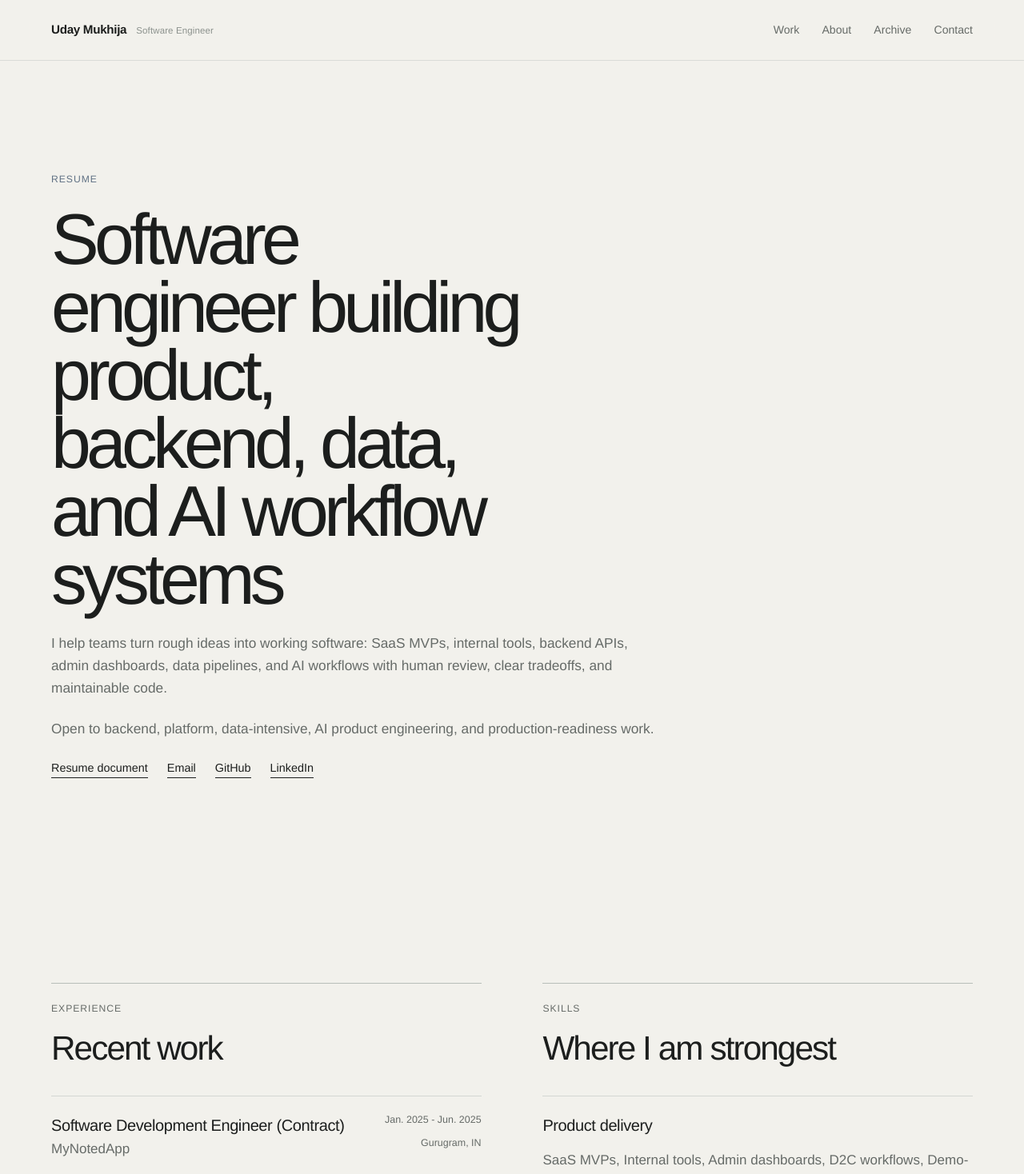
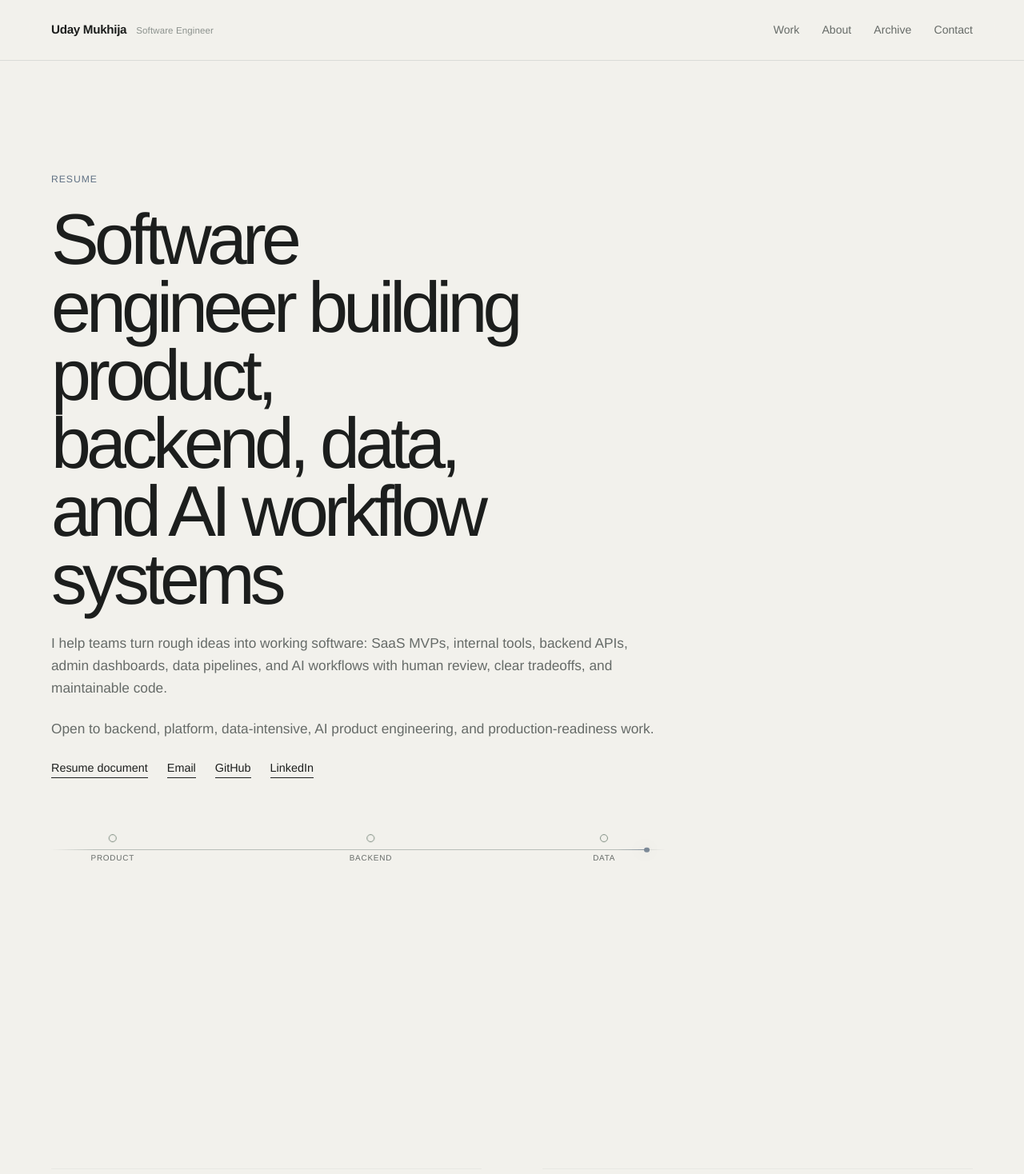
Before and after one commit to udaymukhija3/udaymukhija-portfolio, a Next.js app: page /resume in a window 1280 px wide. Shown: the top 1468 px of the page at 80% size. Built offline with nearby package versions, Linux system fonts and the light colour scheme; no server answers.

Commit message:
Carry motion through supporting routes

```diff
--- a/src/app/experience/page.tsx
+++ b/src/app/experience/page.tsx
@@ -34,8 +34,10 @@ export default function ExperiencePage() {
             note="The resume page has the fuller version."
           />
           <div className="experience-list">
+            <span className="experience-rail" aria-hidden="true" />
             {experienceItems.map((item) => (
               <article key={item.company} className="experience-row">
+                <span className="experience-node" aria-hidden="true"><i /></span>
                 <div className="experience-header">
                   <div>
                     <h3>{item.role}</h3>
--- a/src/app/globals.css
+++ b/src/app/globals.css
@@ -124,6 +124,10 @@ ol {
   padding-bottom: clamp(8rem, 12vw, 12rem);
 }
 
+.route-frame {
+  min-width: 0;
+}
+
 .skip-link {
   position: fixed;
   top: 0.75rem;
@@ -1306,17 +1310,44 @@ html[data-page-scrolled] .site-header {
 }
 
 .filter-chip {
+  position: relative;
   padding-bottom: 0.2rem;
   border-bottom: 1px solid transparent;
   color: var(--muted);
   font-size: 0.9rem;
+  transition: color var(--duration-medium) ease, transform var(--duration-medium) var(--ease-quiet);
+}
+
+.filter-chip::after {
+  position: absolute;
+  right: 0;
+  bottom: -0.5rem;
+  left: 0;
+  height: 0.18rem;
+  border-radius: 999px;
+  background: var(--slate);
+  content: "";
+  opacity: 0;
+  transform: scaleX(0);
+  transform-origin: left center;
+  transition: opacity var(--duration-medium) ease, transform 620ms var(--ease-quiet);
 }
 
 .filter-chip:hover,
 .filter-chip:focus-visible,
 .filter-chip.is-active {
-  border-color: currentColor;
+  border-color: transparent;
   color: var(--ink);
+}
+
+.filter-chip:hover,
+.filter-chip:focus-visible {
+  transform: translateY(-0.12rem);
+}
+
+.filter-chip.is-active::after {
+  opacity: 0.7;
+  transform: scaleX(1);
 }
 
 .project-detail-grid,
@@ -1327,12 +1358,32 @@ html[data-page-scrolled] .site-header {
 
 .project-detail-card,
 .project-card {
+  position: relative;
   display: grid;
   grid-template-columns: minmax(9rem, 2fr) minmax(12rem, 3fr) minmax(18rem, 6fr) auto;
   gap: 2rem;
   align-items: start;
   padding: 2.4rem 0;
   border-bottom: 1px solid var(--line);
+}
+
+.project-detail-card::after {
+  position: absolute;
+  right: 0;
+  bottom: -1px;
+  left: 0;
+  height: 2px;
+  background: linear-gradient(90deg, var(--eucalyptus), var(--slate) 72%, transparent);
+  content: "";
+  opacity: 0.76;
+  transform: scaleX(0);
+  transform-origin: left center;
+  transition: transform 780ms var(--ease-quiet);
+}
+
+.project-detail-card:hover::after,
+.project-detail-card:focus-within::after {
+  transform: scaleX(1);
 }
 
 .project-card-meta {
@@ -1346,6 +1397,12 @@ html[data-page-scrolled] .site-header {
   font-weight: 500;
   letter-spacing: -0.045em;
   line-height: 1;
+  transition: transform var(--duration-medium) var(--ease-quiet);
+}
+
+.project-detail-card:hover h3,
+.project-detail-card:focus-within h3 {
+  transform: translateX(0.35rem);
 }
 
 .project-title-link {
@@ -1407,11 +1464,33 @@ html[data-page-scrolled] .site-header {
 }
 
 .resume-card {
+  position: relative;
   display: grid;
   align-content: start;
   gap: 1.25rem;
   padding-top: 1.5rem;
   border-top: 1px solid var(--line-strong);
+  transition: border-color var(--duration-medium) ease;
+}
+
+.resume-card::before {
+  position: absolute;
+  top: -1px;
+  left: 0;
+  width: 4rem;
+  height: 2px;
+  background: var(--slate);
+  content: "";
+  opacity: 0;
+  transform: scaleX(0);
+  transform-origin: left center;
+  transition: opacity var(--duration-medium) ease, transform 720ms var(--ease-quiet);
+}
+
+.resume-card:hover::before,
+.resume-card:focus-within::before {
+  opacity: 0.7;
+  transform: scaleX(1);
 }
 
 .resume-card h2 {
@@ -1479,11 +1558,124 @@ html[data-page-scrolled] .site-header {
 }
 
 .experience-row {
+  position: relative;
   display: grid;
   grid-template-columns: 4fr 8fr;
   gap: 3rem;
-  padding: 2.5rem 0;
+  padding: 2.5rem 0 2.5rem 3.25rem;
   border-bottom: 1px solid var(--line);
+}
+
+.experience-list {
+  position: relative;
+}
+
+.experience-rail {
+  position: absolute;
+  top: 2.8rem;
+  bottom: 2.8rem;
+  left: 0.38rem;
+  width: 1px;
+  background: linear-gradient(180deg, var(--eucalyptus), var(--line-strong) 45%, var(--slate));
+  opacity: 0.58;
+  transform-origin: top center;
+}
+
+.experience-node {
+  position: absolute;
+  top: 3.15rem;
+  left: 0.38rem;
+  width: 0.8rem;
+  height: 0.8rem;
+  border: 1px solid var(--eucalyptus);
+  border-radius: 50%;
+  background: var(--stone);
+  transform: translate(-50%, -50%);
+}
+
+.experience-node i {
+  position: absolute;
+  inset: 50% auto auto 50%;
+  width: 0.26rem;
+  height: 0.26rem;
+  border-radius: 50%;
+  background: var(--slate);
+  transform: translate(-50%, -50%);
+}
+
+.experience-row:hover .experience-node,
+.experience-row:focus-within .experience-node {
+  border-color: var(--slate);
+  box-shadow: 0 0 0 0.8rem rgba(96, 113, 132, 0.08);
+  transition: border-color var(--duration-medium) ease, box-shadow 720ms var(--ease-quiet);
+}
+
+.resume-scan {
+  position: relative;
+  width: min(100%, 48rem);
+  height: 7rem;
+  margin-top: 1.5rem;
+}
+
+.resume-scan-line,
+.resume-scan-runner {
+  position: absolute;
+  top: 2.6rem;
+  left: 0;
+  height: 1px;
+}
+
+.resume-scan-line {
+  right: 0;
+  background: linear-gradient(90deg, transparent, var(--line-strong) 7%, var(--line-strong) 93%, transparent);
+  transform-origin: left center;
+}
+
+.resume-scan-runner {
+  width: 2.5rem;
+  background: linear-gradient(90deg, transparent, var(--slate));
+  color: var(--slate);
+  filter: drop-shadow(0 0 0.65rem rgba(96, 113, 132, 0.22));
+  opacity: 0;
+}
+
+.resume-scan-runner i {
+  position: absolute;
+  top: 50%;
+  right: 0;
+  width: 0.42rem;
+  height: 0.42rem;
+  border-radius: 50%;
+  background: currentColor;
+  transform: translateY(-50%);
+}
+
+.resume-scan-stop {
+  position: absolute;
+  top: 2.6rem;
+  display: grid;
+  justify-items: center;
+  gap: 0.72rem;
+  color: var(--muted);
+  transform: translate(-50%, -50%);
+}
+
+.resume-scan-stop-one { left: 10%; }
+.resume-scan-stop-two { left: 52%; }
+.resume-scan-stop-three { left: 90%; }
+
+.resume-scan-stop i {
+  width: 0.65rem;
+  height: 0.65rem;
+  border: 1px solid var(--eucalyptus);
+  border-radius: 50%;
+  background: var(--stone);
+}
+
+.resume-scan-stop small {
+  font-size: 0.62rem;
+  letter-spacing: 0.08em;
+  text-transform: uppercase;
 }
 
 /* Case studies */
@@ -1747,25 +1939,95 @@ html[data-page-scrolled] .site-header {
 }
 
 .project-next {
-  display: flex;
-  justify-content: space-between;
-  gap: 2rem;
-  padding: 2rem 0;
+  display: grid;
+  grid-template-columns: minmax(8rem, 0.6fr) minmax(0, 2fr);
+  gap: clamp(2rem, 6vw, 6rem);
+  padding: 3rem 0;
   border-bottom: 1px solid var(--line);
+}
+
+.project-next-all,
+.project-next-link {
+  position: relative;
+  display: grid;
+  align-content: start;
+  gap: 0.35rem;
+  padding: 1.25rem 0;
   color: var(--muted);
-  font-size: 0.88rem;
-}
-
-.project-next div {
-  display: flex;
-  flex-wrap: wrap;
-  justify-content: flex-end;
-  gap: 1.5rem;
-}
-
-.project-next a:hover,
-.project-next a:focus-visible {
+}
+
+.project-next-all small,
+.project-next-link small {
+  color: var(--quiet);
+  font-size: 0.66rem;
+  letter-spacing: 0.08em;
+  text-transform: uppercase;
+}
+
+.project-next-all span,
+.project-next-link span {
+  font-size: 1.12rem;
+  letter-spacing: -0.02em;
+  transition: color var(--duration-medium) ease, transform var(--duration-medium) var(--ease-quiet);
+}
+
+.project-next-links {
+  display: grid;
+  grid-template-columns: repeat(2, minmax(0, 1fr));
+  gap: clamp(1.5rem, 4vw, 4rem);
+}
+
+.project-next-link {
+  padding-right: 2.5rem;
+  border-top: 1px solid var(--line-strong);
+}
+
+.project-next-link::before {
+  position: absolute;
+  top: -1px;
+  right: 0;
+  left: 0;
+  height: 2px;
+  background: linear-gradient(90deg, var(--eucalyptus), var(--slate));
+  content: "";
+  transform: scaleX(0);
+  transform-origin: left center;
+  transition: transform 760ms var(--ease-quiet);
+}
+
+.project-next-link i {
+  position: absolute;
+  top: 1.15rem;
+  right: 0;
+  color: var(--slate);
+  font-size: 1.2rem;
+  font-style: normal;
+  transition: transform var(--duration-medium) var(--ease-quiet);
+}
+
+.project-next-link:only-child {
+  grid-column: 2;
+}
+
+.project-next a:hover span,
+.project-next a:focus-visible span {
   color: var(--ink);
+  transform: translateX(0.25rem);
+}
+
+.project-next-link:hover::before,
+.project-next-link:focus-visible::before {
+  transform: scaleX(1);
+}
+
+.project-next-previous:hover i,
+.project-next-previous:focus-visible i {
+  transform: translateX(-0.35rem);
+}
+
+.project-next-forward:hover i,
+.project-next-forward:focus-visible i {
+  transform: translateX(0.35rem);
 }
 
 .project-signal {
@@ -1923,6 +2185,10 @@ html[data-page-scrolled] .site-header {
 }
 
 @media (prefers-reduced-motion: no-preference) {
+  .route-frame {
+    animation: route-frame-enter 720ms var(--ease-quiet) both;
+  }
+
   .page-intro .eyebrow,
   .project-intro .eyebrow {
     animation: quiet-enter 720ms 70ms var(--ease-quiet) both;
@@ -1938,6 +2204,25 @@ html[data-page-scrolled] .site-header {
   .project-intro .project-links {
     animation: quiet-enter 900ms 310ms var(--ease-quiet) both;
   }
+
+  .project-detail-grid {
+    animation: archive-view-settle 860ms 120ms var(--ease-quiet) both;
+  }
+
+  .resume-scan-line {
+    animation: resume-line-arrive 1200ms 620ms var(--ease-quiet) both;
+  }
+
+  .resume-scan-runner {
+    animation: resume-scan-travel 7.2s 1.7s var(--ease-quiet) both;
+  }
+
+  .resume-scan-stop i {
+    animation: resume-stop-read 7.2s 1.7s ease-out both;
+  }
+
+  .resume-scan-stop-two i { animation-delay: 4.2s; }
+  .resume-scan-stop-three i { animation-delay: 6.7s; }
 
   @supports (animation-timeline: view()) {
     .project-case-media-section .project-media,
@@ -1945,9 +2230,11 @@ html[data-page-scrolled] .site-header {
     .project-interaction-section,
     .engineering-section,
     .failure-section,
-    .project-reflection,
-    .technical-proof-section,
-    .project-detail-card {
+      .project-reflection,
+      .technical-proof-section,
+      .project-detail-card,
+      .experience-row,
+      .resume-card {
       animation: section-view-enter linear both;
       animation-timeline: view();
       animation-range: entry 0% cover 28%;
@@ -1958,7 +2245,45 @@ html[data-page-scrolled] .site-header {
       animation-range: entry 0% cover 40%;
       transform-origin: 50% 18%;
     }
-  }
+
+    .experience-rail {
+      animation: experience-rail-draw linear both;
+      animation-timeline: view();
+      animation-range: entry 4% cover 72%;
+    }
+  }
+}
+
+@keyframes route-frame-enter {
+  from { opacity: 0.36; transform: translateY(0.9rem); }
+  to { opacity: 1; transform: none; }
+}
+
+@keyframes archive-view-settle {
+  from { opacity: 0.35; transform: translateY(1.4rem); }
+  to { opacity: 1; transform: none; }
+}
+
+@keyframes resume-line-arrive {
+  from { opacity: 0; transform: scaleX(0); }
+  to { opacity: 1; transform: scaleX(1); }
+}
+
+@keyframes resume-scan-travel {
+  0% { left: 0; opacity: 0; }
+  8%, 84% { opacity: 0.8; }
+  100% { left: calc(100% - 2.5rem); opacity: 0; }
+}
+
+@keyframes resume-stop-read {
+  0%, 8%, 100% { box-shadow: 0 0 0 0 rgba(96, 113, 132, 0); transform: scale(1); }
+  14% { box-shadow: 0 0 0 0.75rem rgba(96, 113, 132, 0.11); transform: scale(1.18); }
+  22% { box-shadow: 0 0 0 1.25rem rgba(96, 113, 132, 0); transform: scale(1); }
+}
+
+@keyframes experience-rail-draw {
+  from { opacity: 0.18; transform: scaleY(0); }
+  to { opacity: 0.62; transform: scaleY(1); }
 }
 
 @keyframes hero-line-settle {
@@ -2457,10 +2782,15 @@ html[data-page-scrolled] .site-header {
 
   .project-next {
     display: grid;
-  }
-
-  .project-next div {
-    justify-content: flex-start;
+    grid-template-columns: 1fr;
+  }
+
+  .project-next-links {
+    grid-template-columns: 1fr;
+  }
+
+  .project-next-link:only-child {
+    grid-column: 1;
   }
 
   .lens-summary {
@@ -2575,6 +2905,18 @@ html[data-page-scrolled] .site-header {
     transform: none !important;
   }
 
+  .route-frame,
+  .project-detail-grid,
+  .experience-rail,
+  .experience-row,
+  .resume-card,
+  .resume-scan-line,
+  .resume-scan-runner,
+  .resume-scan-stop i {
+    opacity: 1 !important;
+    transform: none !important;
+  }
+
   .continuity-line {
     clip-path: none !important;
   }
--- a/src/app/projects/page.tsx
+++ b/src/app/projects/page.tsx
@@ -108,7 +108,7 @@ export default async function ProjectsPage({
             </div>
           </div>
 
-          <div className="project-detail-grid">
+          <div className="project-detail-grid" data-archive-view={activeCategory}>
             {visibleProjects.map((project) => (
               <ProjectCard key={project.slug} project={project} detailed />
             ))}
--- a/src/app/resume/page.tsx
+++ b/src/app/resume/page.tsx
@@ -55,6 +55,13 @@ export default function ResumePage() {
                 </a>
               );
             })}
+          </div>
+          <div className="resume-scan" aria-hidden="true">
+            <span className="resume-scan-line" />
+            <span className="resume-scan-runner"><i /></span>
+            <span className="resume-scan-stop resume-scan-stop-one"><i /><small>Product</small></span>
+            <span className="resume-scan-stop resume-scan-stop-two"><i /><small>Backend</small></span>
+            <span className="resume-scan-stop resume-scan-stop-three"><i /><small>Data</small></span>
           </div>
         </div>
       </section>
--- /dev/null
+++ b/src/app/template.tsx
@@ -0,0 +1,5 @@
+import type { ReactNode } from "react";
+
+export default function RouteTemplate({ children }: { children: ReactNode }) {
+  return <div className="route-frame">{children}</div>;
+}
```
Also changed, not shown: src/app/projects/[slug]/page.tsx (+19 -4 lines), 1 other file (tests, documents, lock files or other folders).
